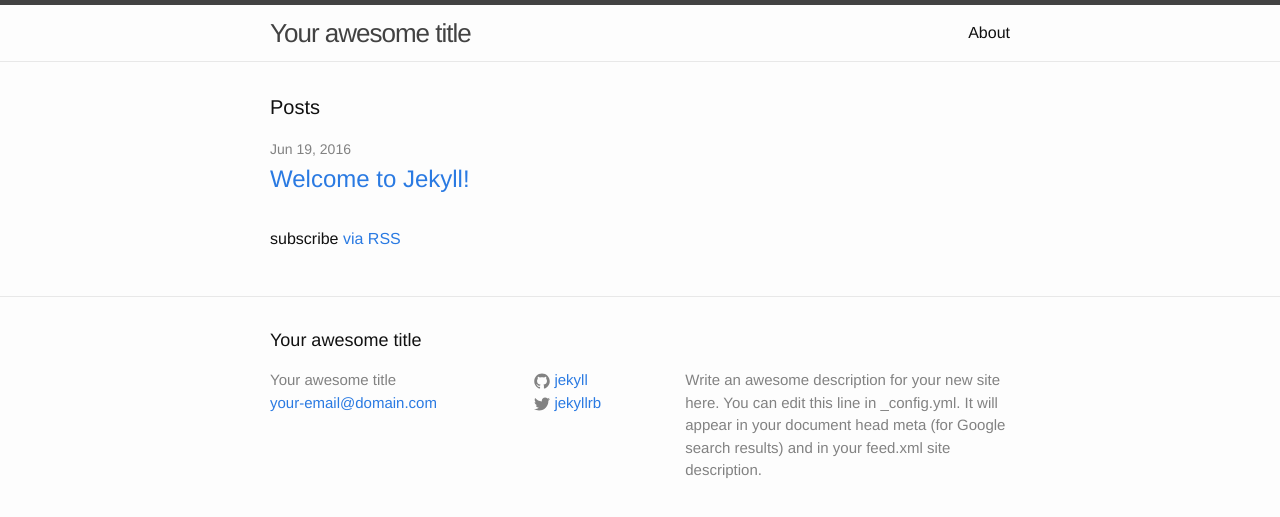
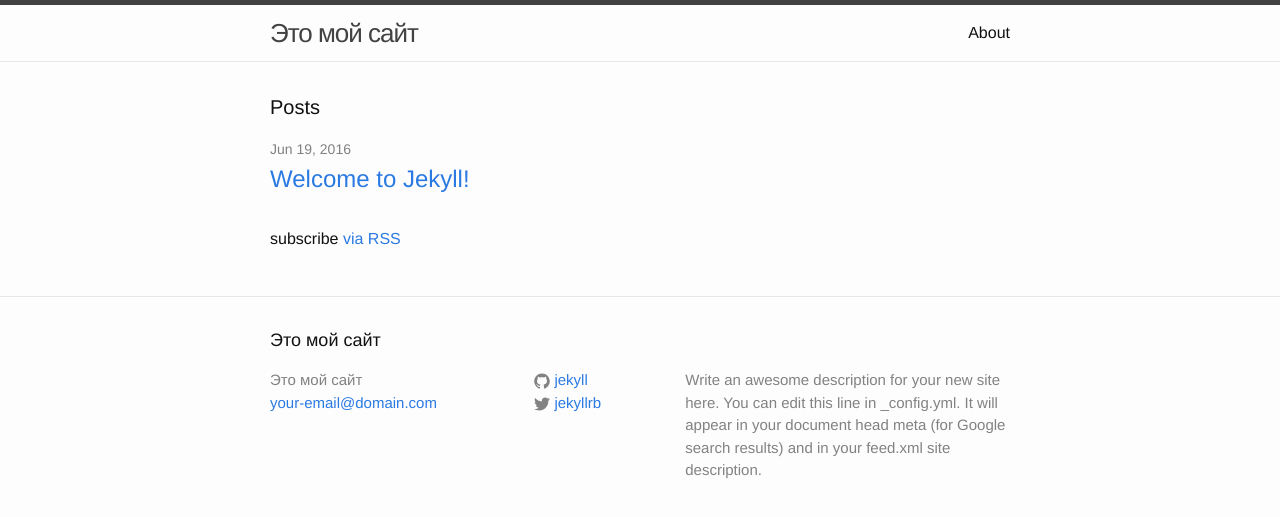
Before and after one commit to Alex81-16/Alex81-16.github.io, a Jekyll site: the page built from index.html, in a window 1280 px wide. Shown: the top 517 px of the page. Built offline with Jekyll 4.4.1, drawn with Linux system fonts in a browser that asks for light colours.

Commit message:
Update _config.yml

```diff
--- a/_config.yml
+++ b/_config.yml
@@ -6,7 +6,7 @@
 # 'jekyll serve'. If you change this file, please restart the server process.
 
 # Site settings
-title: Your awesome title
+title: Это мой сайт
 email: your-email@domain.com
 description: > # this means to ignore newlines until "baseurl:"
   Write an awesome description for your new site here. You can edit this
```
